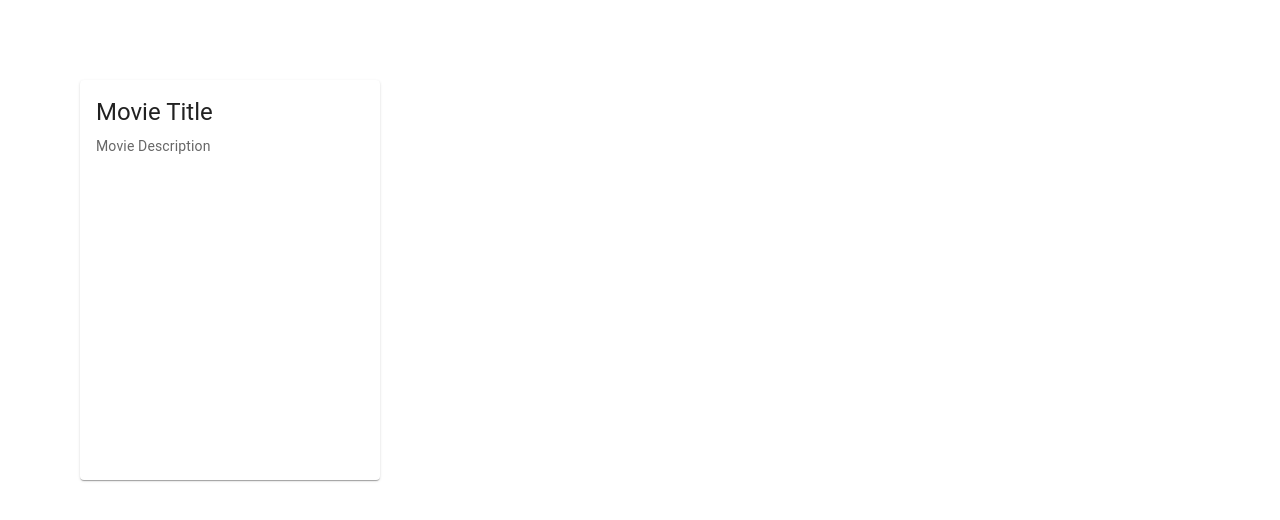
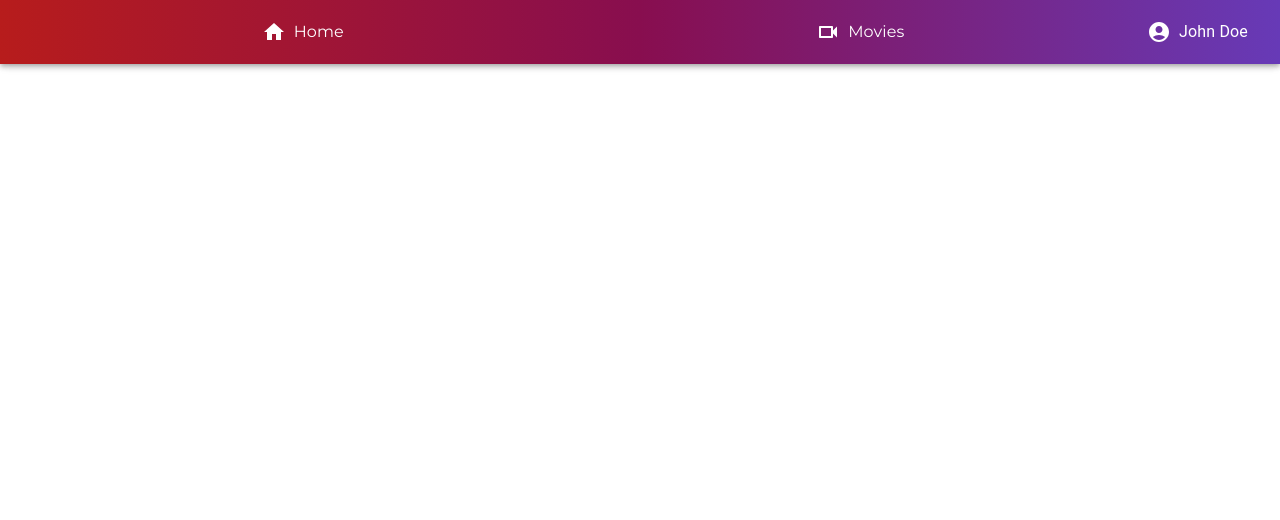
Before and after one commit to Marichka0406/Cinema_Frontend, a React (Create React App) app: page / in a window 1280 px wide. Both pictures are taken after a click on the button "LOGIN". Shown: the top 520 px of the page. Built offline with nearby package versions, Linux system fonts and the light colour scheme.

Commit message:
Added navBar and drawer

```diff
--- /dev/null
+++ b/src/components/NavBar/NavBar.jsx
@@ -0,0 +1,152 @@
+import { useState } from 'react';
+import AppBar from '@mui/material/AppBar';
+import Box from '@mui/material/Box';
+import CssBaseline from '@mui/material/CssBaseline';
+import Drawer from '@mui/material/Drawer';
+import IconButton from '@mui/material/IconButton';
+import List from '@mui/material/List';
+import ListItem from '@mui/material/ListItem';
+import ListItemButton from '@mui/material/ListItemButton';
+import MenuIcon from '@mui/icons-material/Menu';
+import LogoutIcon from '@mui/icons-material/Logout';
+import AccountCircleIcon from '@mui/icons-material/AccountCircle';
+import HomeIcon from '@mui/icons-material/Home';
+import VideocamOutlinedIcon from '@mui/icons-material/VideocamOutlined';
+import Toolbar from '@mui/material/Toolbar';
+import Typography from '@mui/material/Typography';
+import Menu from '@mui/material/Menu';
+import MenuItem from '@mui/material/MenuItem';
+import { Link } from 'react-router-dom';
+import { styles } from './NavBar.styles';
+
+const drawerWidth = 240;
+const navItems = [
+  { text: "Home", icon: <HomeIcon sx={{ mr: '8px' }}/>, path: "/" },
+  { text: "Movies", icon: <VideocamOutlinedIcon sx={{ mr: '8px' }}/>, path: "/movies" },
+];
+
+const NavBar = ({ window }) => {
+  const [mobileOpen, setMobileOpen] = useState(false);
+  const [profileMenuAnchor, setProfileMenuAnchor] = useState(null);
+
+  const handleDrawerToggle = () => {
+    setMobileOpen((prevState) => !prevState);
+  };
+
+  const handleProfileMenuOpen = (event) => {
+    setProfileMenuAnchor(event.currentTarget);
+  };
+
+  const handleProfileMenuClose = () => {
+    setProfileMenuAnchor(null);
+  };
+
+  const container =
+    window !== undefined ? () => window().document.body : undefined;
+
+  const profileMenu = (
+    <Menu
+      anchorEl={profileMenuAnchor}
+      open={Boolean(profileMenuAnchor)}
+      onClose={handleProfileMenuClose}
+      sx={styles.navBarText}
+    >
+      <MenuItem onClick={handleProfileMenuClose}>My profile</MenuItem>
+      <MenuItem onClick={() => console.log("Logout clicked")}>
+        <Typography>Logout</Typography>
+        <LogoutIcon sx={{ ml: '8px' }}/>
+      </MenuItem>
+    </Menu>
+  );
+
+  return (
+    <Box sx={{ position: 'fixed', top: 0, left: 0, right: 0, zIndex: 100 }}>
+      <CssBaseline />
+      <AppBar component="nav" sx={styles.navBarContainer}>
+        <Toolbar>
+          <IconButton
+            color="inherit"
+            aria-label="open drawer"
+            edge="start"
+            onClick={handleDrawerToggle}
+            sx={styles.drawerIcon}
+          >
+            <MenuIcon />
+          </IconButton>
+
+          <List
+            sx={styles.navBarList}
+          >
+            {navItems.map((item, index) => (
+              <ListItem key={item.text} disablePadding>
+                <Link
+                  to={item.path}
+                  style={styles.navBarLink}
+                >
+                  <ListItemButton
+                    sx={styles.navBarElement}
+                  >
+                    {item.icon}
+                    <Typography sx={styles.navBarText}>{item.text}</Typography>
+                  </ListItemButton>
+                </Link>
+              </ListItem>
+            ))}
+          </List>
+          <IconButton
+            color="inherit"
+            sx={{ ml: 'auto'}}
+            onClick={handleProfileMenuOpen}
+          >
+            <AccountCircleIcon sx={{mr: '8px'}} />
+            <Typography sx={styles.profileText}>John Doe</Typography> {/* Захардкоджене ім'я користувача */}
+          </IconButton>
+        </Toolbar>
+      </AppBar>
+      <nav>
+        <Drawer
+          container={container}
+          variant="temporary"
+          open={mobileOpen}
+          onClose={handleDrawerToggle}
+          ModalProps={{
+            keepMounted: true,
+          }}
+          sx={{
+            display: { xs: 'block', sm: 'none' },
+            '& .MuiDrawer-paper': {
+              boxSizing: 'border-box',
+              width: drawerWidth,
+            },
+          }}
+        >
+          <Box
+            onClick={handleDrawerToggle}
+            sx={styles.drawerWrapper}
+          >
+            <List>
+              {navItems.map((item, index) => (
+                <ListItem key={item.text} disablePadding>
+                  <Link
+                    to={item.path}
+                    style={{ textDecoration: 'none', color: 'white', width: '100%' }}
+                  >
+                    <ListItemButton
+                      sx={styles.drawerElement}
+                    >
+                      {item.icon}
+                      <Typography sx={styles.drawerLink}>{item.text}</Typography>
+                    </ListItemButton>
+                  </Link>
+                </ListItem>
+              ))}
+            </List>
+          </Box>
+        </Drawer>
+      </nav>
+      {profileMenu} {/* Меню "Профіль" */}
+    </Box>
+  );
+}
+
+export default NavBar;
--- /dev/null
+++ b/src/components/NavBar/NavBar.styles.js
@@ -0,0 +1,47 @@
+export const styles = {
+  drawerWrapper: {
+    textAlign: "center",
+    color: "#fff",
+    background: 'linear-gradient(to right, #880E4F, rgb(51, 11, 80))',
+    height: "100%",
+  },
+  drawerElement: {
+    color: "white",
+    textAlign: "center",
+    "&:hover": {
+      background:'linear-gradient(to right, rgb(129, 11, 127), rgb(143, 16, 58), rgb(44, 30, 110))',
+    },
+  },
+  drawerLink:{
+    marginLeft: '8px',
+    fontFamily: 'Montserrat'
+  },
+  navBarContainer: {
+    background: 'linear-gradient(to right, #B71C1C, #880E4F, #673AB7)',
+  },
+  drawerIcon: {
+    mr: 2,
+    display: { sm: "none" },
+  },
+  navBarList: {
+    display: { xs: "none", sm: "flex" },
+    justifyContent: "space-between",
+    flexGrow: 1,
+    flexDirection: "row",
+  },
+  navBarLink:{
+    textDecoration: 'none',
+    color: 'white',
+    width: '100%',
+  },
+  navBarText:{
+    fontFamily: 'Montserrat'
+  },
+  navBarElement: {
+    color: "white",
+    textAlign: "center",
+    display: "flex",
+    justifyContent: "center",
+    alignItems: "center",
+  }
+};
--- a/src/pages/HomePage/HomePage.jsx
+++ b/src/pages/HomePage/HomePage.jsx
@@ -1,9 +1,11 @@
 import { styles } from "./HomePage.styles"
 import MovieCard from '../../components/MovieCard/MovieCard'
+import NavBar from '../../components/NavBar/NavBar'
 
 const HomePage = () => {
-  return (
-    <MovieCard />
+  return (<>
+
+    </>
   );
 };
 
--- a/src/pages/LoginPage/login.css
+++ b/src/pages/LoginPage/login.css
@@ -1,4 +1,4 @@
 .login
 {
-color:rgb(237, 245, 255)
+color:rgb(44, 30, 110)
 }
--- a/src/pages/StartPage/StartPage.jsx
+++ b/src/pages/StartPage/StartPage.jsx
@@ -4,6 +4,7 @@ import MoviesPage from "../MoviesPage/MoviesPage";
 import SeatsPage from "../SeatsPage/SeatsPage";
 import { BrowserRouter, Routes, Route } from "react-router-dom";
 import { useState } from "react";
+import NavBar from "../../components/NavBar/NavBar";
 
 const StartPage = () => {
   const [isAuthenticated, setIsAuthenticated] = useState(false);
@@ -18,6 +19,7 @@ const StartPage = () => {
         <LoginPage onLogin={handleLogin} />
       ) : (
         <BrowserRouter>
+          <NavBar />
           <Routes>
             <Route path="/" element={<HomePage />} />
             <Route path="/movies" element={<MoviesPage />} />
```
